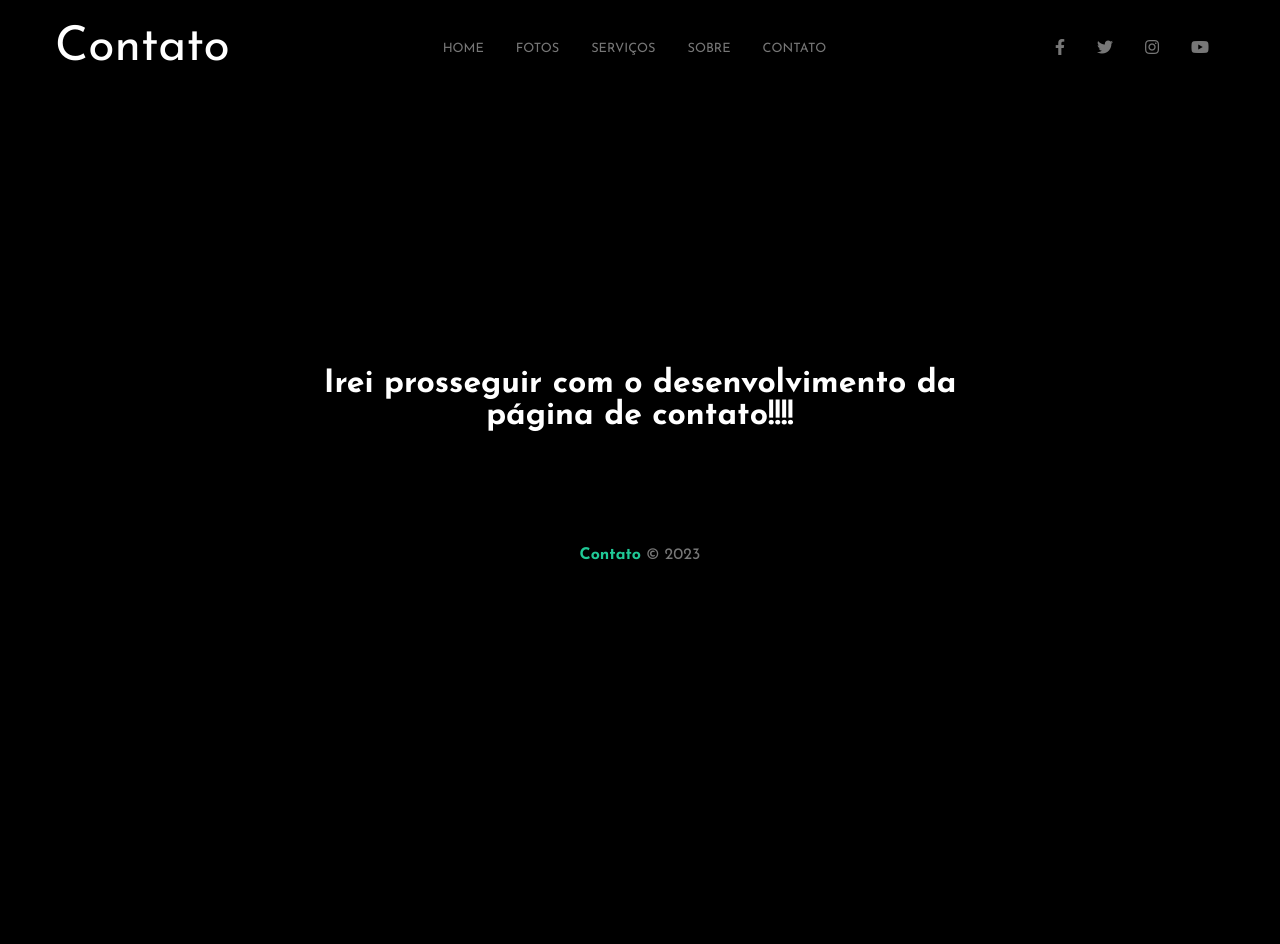
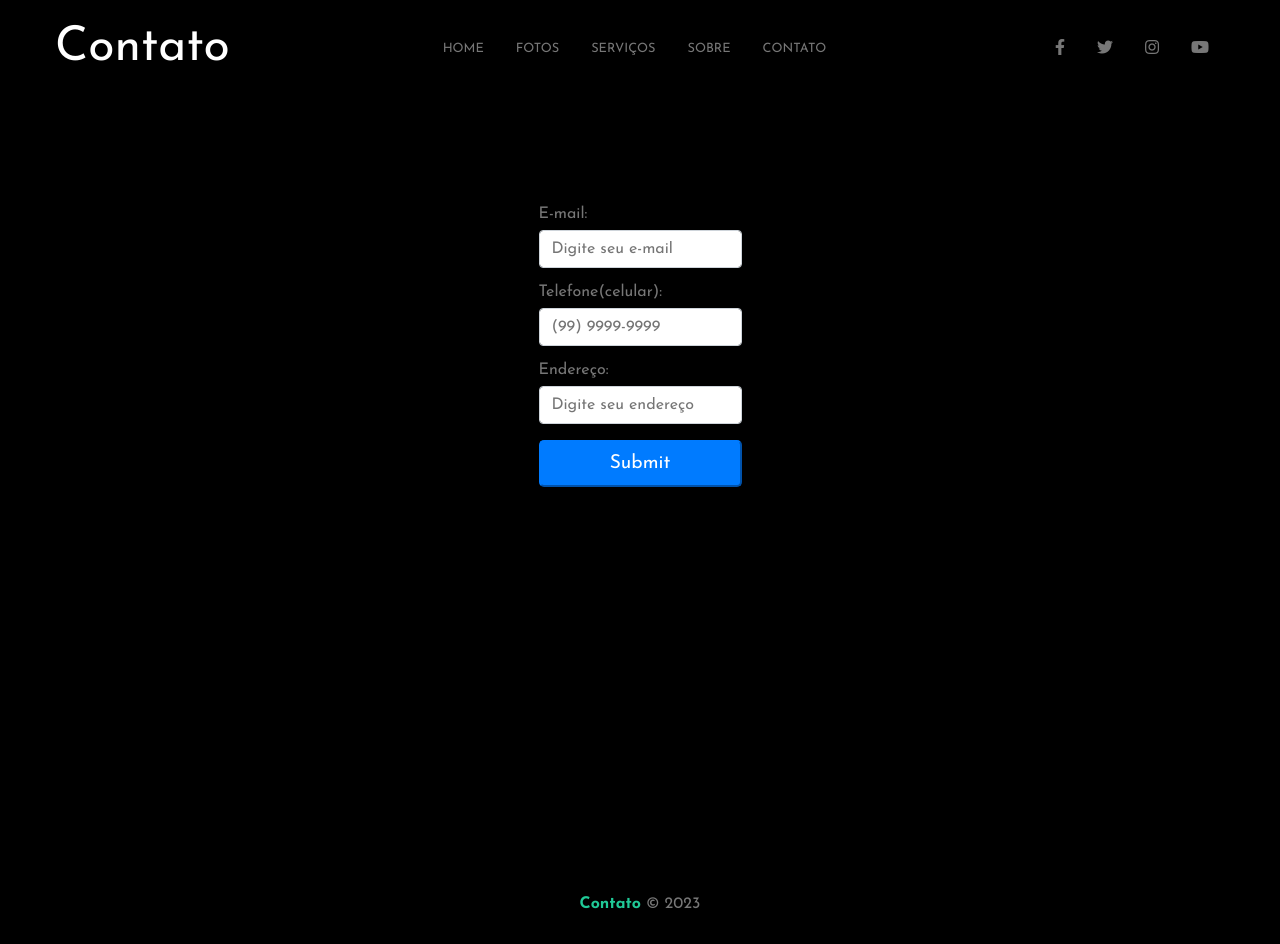
Before and after one commit to GustavoRdr10/galeria-fotos-sass, a plain HTML site: page pages/contato.html in a window 1280 px wide. Before the commit the page ends 800 px from the top, so only its background shows below. Drawn offline with nearby package versions, Linux system fonts and the light colour scheme.

Commit message:
mensagem de commit

```diff
--- a/pages/contato.html
+++ b/pages/contato.html
@@ -1,5 +1,6 @@
 <!DOCTYPE html>
 <html>
+
 <head>
     <meta charset="UTF-8">
     <meta name="viewport" content="width=device-width, initial-scale=1.0">
@@ -15,6 +16,8 @@
         crossorigin="anonymous" />
     <!-- Estilos da aplicação -->
     <link rel="stylesheet" href="../css/styles.css">
+    <script src="https://code.jquery.com/jquery-3.6.0.min.js"></script>
+    <script src="https://cdnjs.cloudflare.com/ajax/libs/jquery.mask/1.14.16/jquery.mask.min.js"></script>
 </head>
 <body>
     <header class="header">
@@ -64,9 +67,31 @@
         </div>
     </header>
     <main>
-        <div class="gallery-card" id="card-9">
-            <h1>Irei prosseguir com o desenvolvimento da página de contato!!!!</h1>
-        </div>
+        <section class="form-container">
+            <form action="" onsubmit="return validateForm()">
+                <div class="form-group">
+                    <label for="exampleInputEmail1">E-mail:</label>
+                    <input type="email" class="form-control" id="exampleInputEmail1" aria-describedby="emailHelp"
+                        placeholder="Digite seu e-mail" required>
+                    <small id="emailHelp" class="form-text text-muted"></small>
+                </div>
+                <div class="form-group">
+                    <label for="telefone">Telefone(celular):</label>
+                    <input type="tel"  class="form-control" id="telefone" name="telefone" placeholder="(99) 9999-9999" required>
+                </div>
+                <div class="form-group">
+                    <label for="exampleInputPassword1">Endereço:</label>
+                    <input type="text" class="form-control" id="exampleInputPassword1" placeholder="Digite seu endereço"
+                        minlength="6" required>
+                </div>
+                <button type="submit" class="btn-primary">Submit</button>
+            </form>
+            <script>
+                $(document).ready(function () {
+                    $('#telefone').mask('(00) 0 0000-0000');
+                });
+            </script>
+        </section>
     </main>
     <footer>
         <p><span>Contato</span> &copy; 2023</p>
--- a/sass/styles.sass
+++ b/sass/styles.sass
@@ -26,8 +26,6 @@ body
     top: 50%
     left: 50%
     transform: translate(-50%, -50%)
-
-
 
 .header
   display: flex
```
Also changed, not shown: index.html (+4 -4 lines), css/styles.css.
